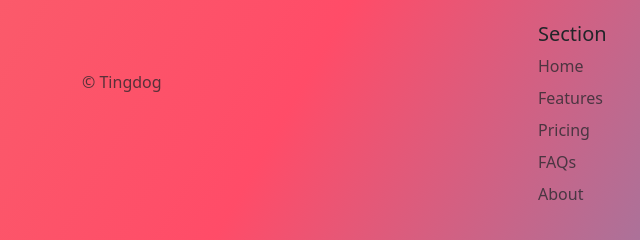
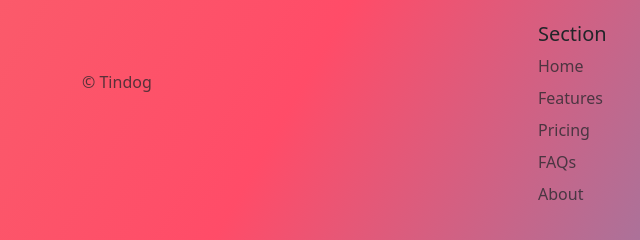
Before and after one commit to LisaFedane/TinderDogs, a plain HTML site: page index.html in a window 1280 px wide. Shown: the part 2227-2467 px from the top of the page, 0-640 px from the left. Drawn offline with nearby package versions, Linux system fonts and the light colour scheme.

Commit message:
Update index.html

```diff
--- a/index.html
+++ b/index.html
@@ -192,7 +192,7 @@
           <a href="/" class="d-flex align-items-center mb-3 link-body-emphasis text-decoration-none">
             <svg class="bi me-2" width="40" height="32"><use xlink:href="#bootstrap"></use></svg>
           </a>
-          <p class="text-body-secondary">© Tingdog</p>
+          <p class="text-body-secondary">© Tindog</p>
         </div>
 
         <div class="col mb-3">
```
